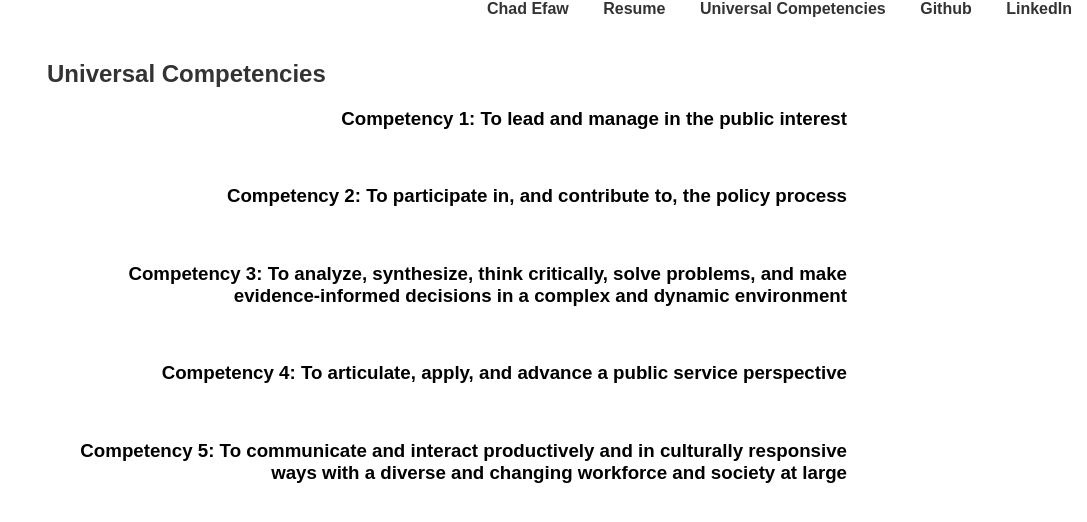
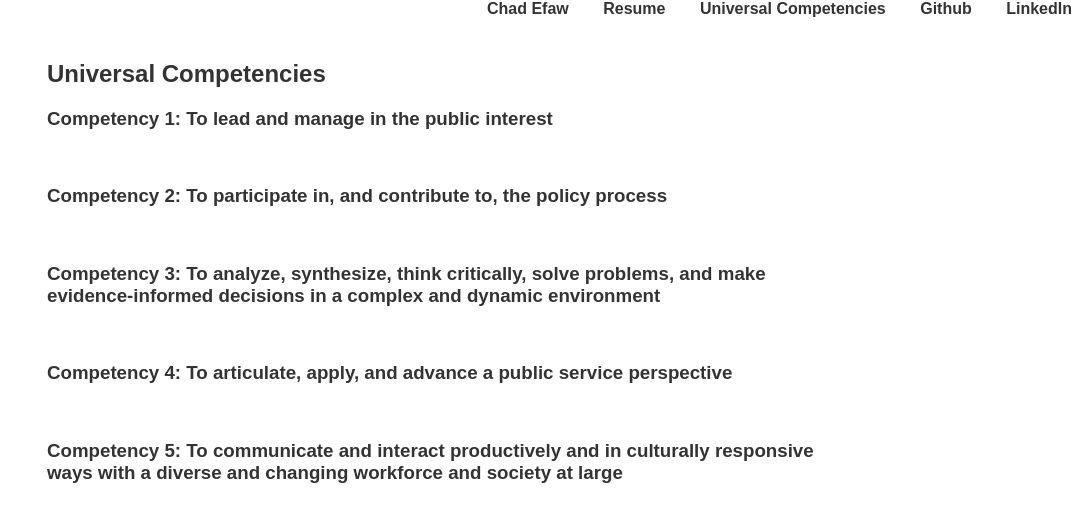
Before and after one commit to ChadEfaw/ChadEfaw.github.io, a plain HTML site: page writing_page.html in a window 1280 px wide. Shown: the whole page, without its empty margins (193-1280 px from the left). Drawn offline with Linux system fonts and the light colour scheme.

Commit message:
Update writing_page.html

```diff
--- a/writing_page.html
+++ b/writing_page.html
@@ -49,6 +49,10 @@
             color: #333;
             text-align: left; /* Aligning headers to the left */
         }
+        h3 {
+          color: #333;
+          text-align: left;
+        }
 
         p {
             line-height: 1.6;
```
